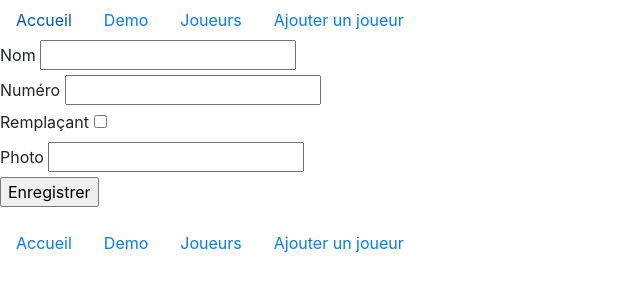
After one commit to cdufour/poec-symfony-symfony, a Symfony app: template intro/templates/playerForm.html.twig in a window 1280 px wide. The commit adds this page. Shown: the top 300 px of the page, without its empty margins (0-640 px from the left). Run offline with Twig, Linux system fonts and the light colour scheme; the template is opened without the code that fills it, so the values that code supplies are empty; some libraries are stand-ins or nearby versions.

Commit message:
J2 break

```diff
--- a/intro/config/routes.yaml
+++ b/intro/config/routes.yaml
@@ -21,3 +21,7 @@ player:
 players:
   path: /players
   controller: App\Controller\DemoController::players
+
+player_form:
+  path: /playerform
+  controller: App\Controller\DemoController::playerForm
--- a/intro/templates/nav.html.twig
+++ b/intro/templates/nav.html.twig
@@ -6,5 +6,11 @@
     <li class="nav-item">
       <a class="nav-link" href="/demo">Demo</a>
     </li>
+    <li class="nav-item">
+      <a class="nav-link" href="/players">Joueurs</a>
+    </li>
+    <li class="nav-item">
+      <a class="nav-link" href="/playerform">Ajouter un joueur</a>
+    </li>
   </ul>
 </nav>
--- /dev/null
+++ b/intro/templates/playerForm.html.twig
@@ -0,0 +1,27 @@
+{% extends 'base.html.twig' %}
+
+{% block title %}{% endblock %}
+
+{% block body %}
+<form method="post">
+  <div class="">
+    <label for="name">Nom</label>
+    <input type="text" name="name">
+  </div>
+  <div class="">
+    <label for="num">Numéro</label>
+    <input type="text" name="num">
+  </div>
+  <div class="">
+    <label for="substitute">Remplaçant</label>
+    <input type="checkbox" name="substitute">
+  </div>
+  <div class="">
+    <label for="photo">Photo</label>
+    <input type="text" name="photo">
+  </div>
+  <div class="">
+    <input type="submit" name="submit" value="Enregistrer">
+  </div>
+</form>
+{% endblock %}
--- a/intro/templates/players.html.twig
+++ b/intro/templates/players.html.twig
@@ -8,4 +8,10 @@
   <li>{{player.name}} ({{player.num}})</li>
   {% endfor %}
 </ul>
+
+<select>
+  {% for player in players2 %}
+  <option value="{{player.id}}">{{player.name}}</option>
+  {% endfor %}
+</select>
 {% endblock %}
```
Also changed, not shown: intro/perso/exos.txt (+16 -0 lines), intro/src/Controller/DemoController.php (+53 -3 lines).
